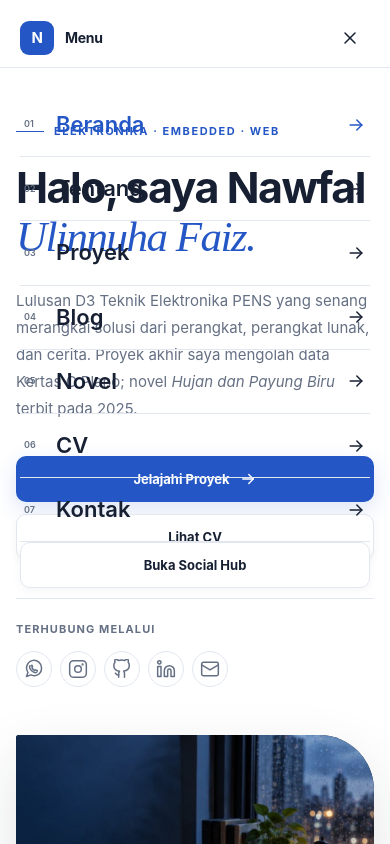
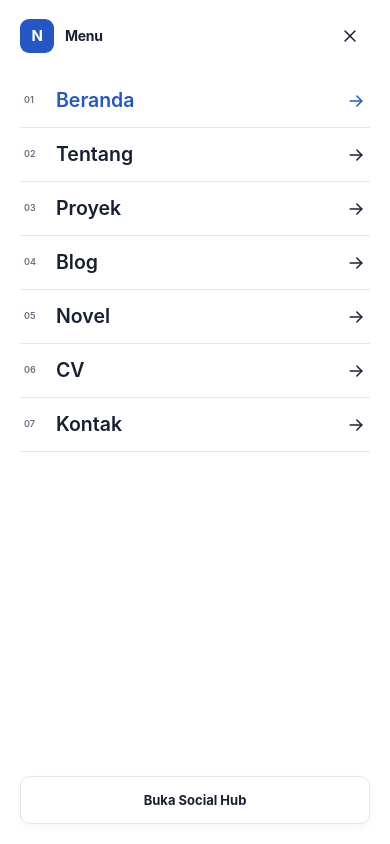
Before and after one commit to Nawfalfaiz30/nawfalweb, a React (Vite) app: page / in a window 390 px wide. Both pictures are taken after a click on the button "Buka menu". Shown: the top 844 px of the page. Built offline with nearby package versions, Linux system fonts and the light colour scheme; the HTML template or start-up script is replaced by a standard one.

Commit message:
Fix mobile navigation and contact layout

```diff
--- a/src/App.tsx
+++ b/src/App.tsx
@@ -1,4 +1,5 @@
 import { FormEvent, ReactNode, useEffect, useState } from "react";
+import { createPortal } from "react-dom";
 import { featuredProject, siteConfig, socialLinks } from "./config/site";
 import { getPost, publishedPosts, renderMarkdown } from "./lib/content";
 
@@ -89,7 +90,8 @@ function Header() {
     document.querySelector<HTMLElement>(".mobile-menu button, .mobile-menu a")?.focus();
     return () => { document.body.style.overflow = priorOverflow; window.removeEventListener("keydown", closeOnEscape); };
   }, [open]);
-  return <header className="site-header">
+  return <>
+    <header className="site-header">
       <div className="container header-inner">
         <Link to="/" className="wordmark" ><span className="wordmark-mark">N</span><span>Nawfal Ulinnuha Faiz</span></Link>
         <nav className="desktop-nav" aria-label="Navigasi utama">
@@ -100,15 +102,16 @@ function Header() {
           <button className="menu-button" aria-label="Buka menu" aria-expanded={open} aria-controls="mobile-navigation" onClick={() => setOpen(true)}><Icon name="menu" /></button>
         </div>
       </div>
-    {open && <div className="mobile-menu" id="mobile-navigation" role="dialog" aria-modal="true" aria-label="Navigasi utama">
+    </header>
+    {open && createPortal(<div className="mobile-menu" id="mobile-navigation" role="dialog" aria-modal="true" aria-label="Navigasi utama">
       <div className="mobile-menu-top">
         <span className="wordmark"><span className="wordmark-mark">N</span><span>Menu</span></span>
         <button className="icon-button" aria-label="Tutup menu" onClick={() => setOpen(false)}><Icon name="close" /></button>
       </div>
       <nav>{navItems.map(([label, href], index) => <Link key={href} to={href} onClick={() => setOpen(false)} className={path === href ? "active" : ""}><span>0{index + 1}</span>{label}<Icon name="arrow" /></Link>)}</nav>
       <ButtonLink to="/sosial" variant="secondary">Buka Social Hub</ButtonLink>
-    </div>}
-  </header>;
+    </div>, document.body)}
+  </>;
 }
 
 function Footer() {
--- a/src/index.css
+++ b/src/index.css
@@ -194,7 +194,7 @@ footer { background: var(--dark); color: var(--white); padding-top: 72px; }
 @media (max-width: 760px) {
   :root { --container: min(100% - 32px, 620px); }
   .site-header { height: 68px; }.desktop-nav, .header-actions > .button { display: none; }.menu-button, .icon-button { display: grid; place-items: center; }
-  .mobile-menu { display: flex; flex-direction: column; position: fixed; inset: 0; background: var(--white); z-index: 100; padding: 18px 20px 24px; }.mobile-menu-top { display: flex; justify-content: space-between; align-items: center; margin-bottom: 35px; }.mobile-menu nav { display: flex; flex-direction: column; flex: 1; }.mobile-menu nav a { display: grid; grid-template-columns: 32px 1fr auto; align-items: center; padding: 14px 4px; border-bottom: 1px solid var(--border); font-size: 22px; font-weight: 600; }.mobile-menu nav a span { color: var(--muted); font-size: 9px; }.mobile-menu nav a.active { color: var(--primary); }
+  .mobile-menu { display: flex; flex-direction: column; position: fixed; inset: 0; width: 100%; height: 100vh; height: 100dvh; overflow: hidden; overscroll-behavior: contain; background: var(--white); z-index: 1000; padding: max(16px, env(safe-area-inset-top)) 20px max(20px, env(safe-area-inset-bottom)); }.mobile-menu-top { display: flex; flex: 0 0 auto; justify-content: space-between; align-items: center; margin-bottom: 18px; }.mobile-menu nav { display: flex; flex-direction: column; flex: 1 1 auto; min-height: 0; overflow-y: auto; overscroll-behavior: contain; }.mobile-menu nav a { display: grid; grid-template-columns: 32px minmax(0, 1fr) auto; align-items: center; min-height: 54px; padding: 10px 4px; border-bottom: 1px solid var(--border); font-size: clamp(18px, 5vw, 21px); font-weight: 600; }.mobile-menu nav a span { color: var(--muted); font-size: 9px; }.mobile-menu nav a.active { color: var(--primary); }.mobile-menu > .button { flex: 0 0 auto; width: 100%; min-height: 48px; margin-top: 16px; }
   .hero { min-height: auto; }.hero-grid { grid-template-columns: 1fr; padding-block: 55px 45px; gap: 48px; }.hero-copy h1 { font-size: 48px; }.hero-copy > p { font-size: 15px; }.hero-social { margin-top: 38px; align-items: flex-start; flex-direction: column; gap: 12px; }.hero-art { width: 100%; }.art-card { padding: 20px; }.art-card > span { font-size: 34px; }
   .intro-grid, .section-heading, .contact-band-inner, .page-hero-grid, .editorial-grid, .article-grid, .novel-card, .novel-page-grid, .two-column-copy, .contact-grid, .social-hub-grid, .legal-layout, .cv-layout { grid-template-columns: 1fr; }
   .intro-grid { gap: 24px; }.section { padding-block: 76px; }.section-heading { display: grid; gap: 20px; }.section-heading h2 { font-size: 34px; }
@@ -276,6 +276,9 @@ footer { background: var(--dark); color: var(--white); padding-top: 72px; }
   .process-steps > div { min-height: 86px; border-right: 0; border-bottom: 1px solid var(--border); }
   .process-steps > div:last-child { border-bottom: 0; }
   .metric-grid > div { min-height: 100px; }
+  .contact-form .alert.error { padding: 14px; font-size: 12px; line-height: 1.55; }
+  .contact-form .alert.error .button-row { display: grid; grid-template-columns: minmax(0, 1fr); align-items: stretch; width: 100%; gap: 8px; }
+  .contact-form .alert.error .button { width: 100%; min-height: 44px; justify-content: center; white-space: normal; text-align: center; }
 }
 .book-cover.photo-cover { padding: 0; display: block; overflow: hidden; background: #101829; }
 .book-cover.photo-cover:before, .book-cover.photo-cover:after { content: none; }
```
Lines whose indentation alone changed are shown as unchanged.
